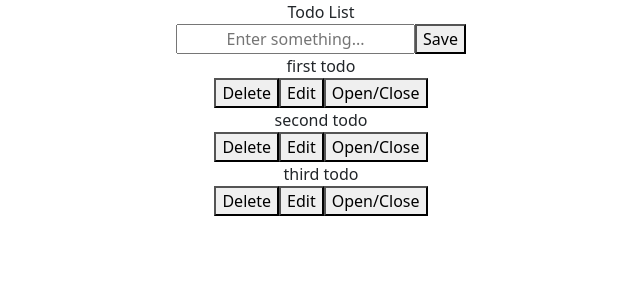
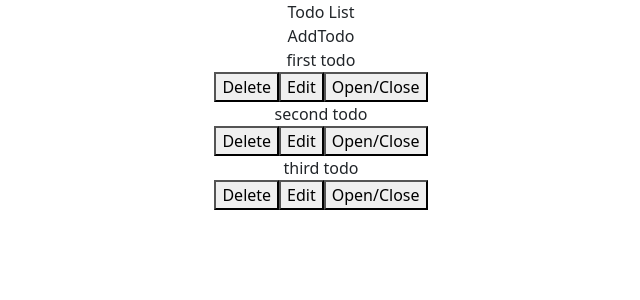
Before and after one commit to VladimirRM/Seo-soul-do, a React (Create React App) app: page / in a window 1280 px wide. Shown: the top 300 px of the page, without its empty margins (319-959 px from the left). Built offline with nearby package versions, Linux system fonts and the light colour scheme.

Commit message:
add input

```diff
--- a/src/components/AddTodo/AddTodo.js
+++ b/src/components/AddTodo/AddTodo.js
@@ -1,31 +1,9 @@
-import React, { useState } from "react";
+import React from 'react'
 
-const AddTodo = ({ todo, setTodo }) => {
-  const [value, setValue] = useState("");
+const AddTodo = () => {
+  return (
+    <div>AddTodo</div>
+  )
+}
 
-  function saveTodo() {
-    setTodo([
-      ...todo,
-      {
-        id: Math.random(),
-        title: value,
-        status: true,
-      },
-    ]);
-    setValue("");
-  }
-
-  return (
-    <div>
-      <input
-        type="text"
-        placeholder="Enter something..."
-        onChange={(e) => setValue(e.target.value)}
-        value={value}
-      />
-      <button onClick={saveTodo}>Save</button>
-    </div>
-  );
-};
-
-export default AddTodo;
+export default AddTodo
```
